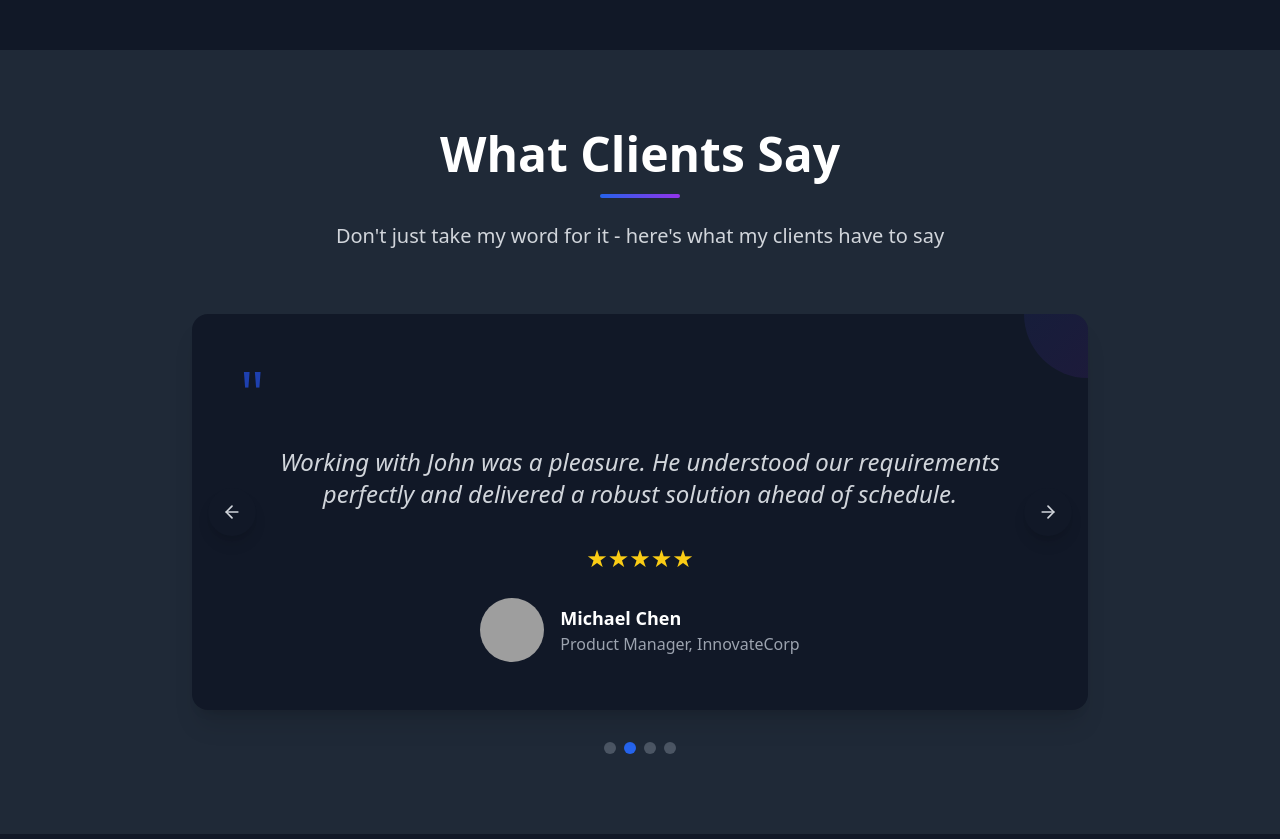
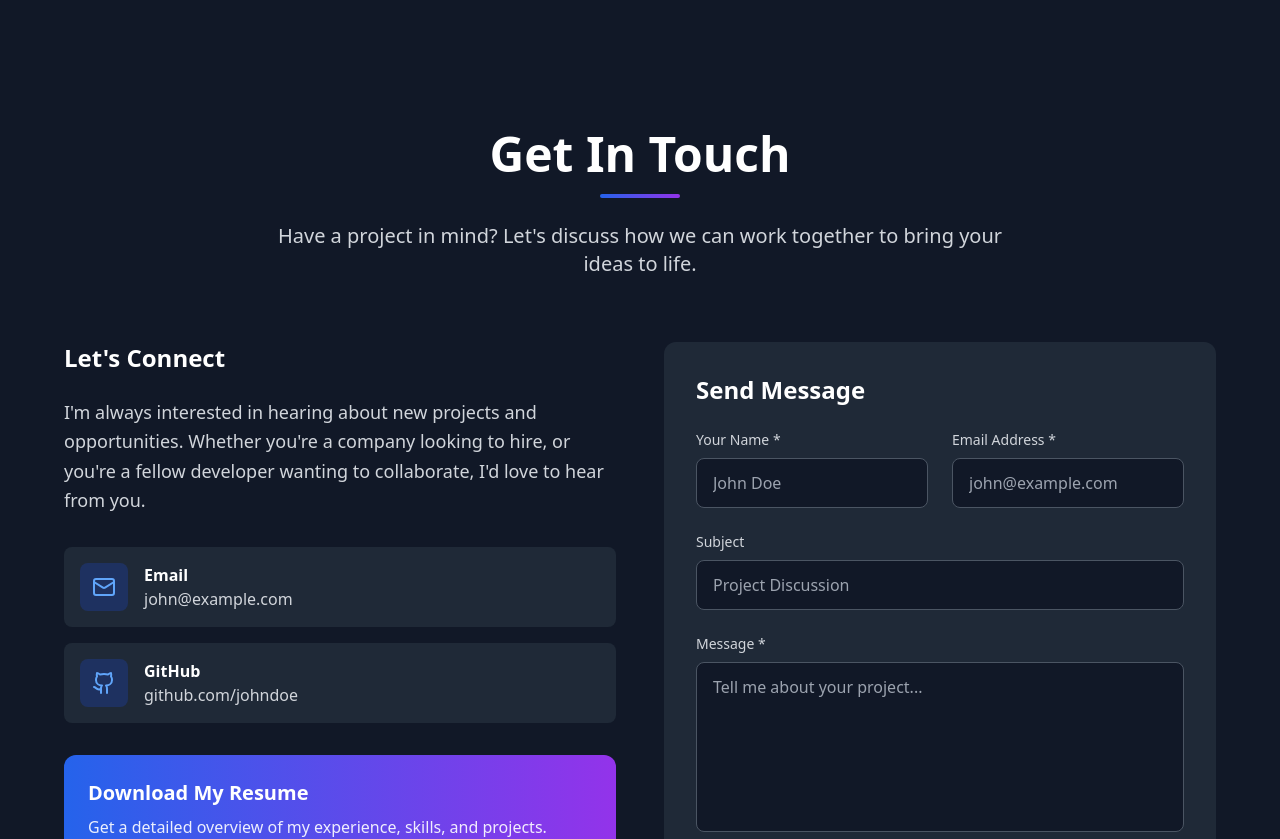
Before and after one commit to rahulkannan08/PORTFOLIO, a React (Vite) app: page / in a window 1280 px wide. Shown: the part 5240-6079 px from the top of the page. Built offline with nearby package versions, Linux system fonts and the light colour scheme; grey boxes are pictures that could not be loaded.

Commit message:
Remove testimonials section
Removed the testimonials section from the portfolio.

```diff
--- a/src/components/Testimonials.tsx
+++ /dev/null
@@ -1,164 +0,0 @@
-
-import React, { useState, useEffect } from 'react';
-import { ArrowUp, ArrowDown } from 'lucide-react';
-
-const Testimonials = () => {
-  const [currentIndex, setCurrentIndex] = useState(0);
-
-  const testimonials = [
-    {
-      name: 'Sarah Johnson',
-      role: 'CEO, TechStart Inc.',
-      image: 'https://images.unsplash.com/photo-1494790108755-2616b612b5c4?w=80&h=80&fit=crop&crop=face',
-      content: 'John delivered an exceptional e-commerce platform that exceeded our expectations. His attention to detail and technical expertise are outstanding.',
-      rating: 5,
-    },
-    {
-      name: 'Michael Chen',
-      role: 'Product Manager, InnovateCorp',
-      image: 'https://images.unsplash.com/photo-1472099645785-5658abf4ff4e?w=80&h=80&fit=crop&crop=face',
-      content: 'Working with John was a pleasure. He understood our requirements perfectly and delivered a robust solution ahead of schedule.',
-      rating: 5,
-    },
-    {
-      name: 'Emily Rodriguez',
-      role: 'CTO, DigitalSolutions',
-      image: 'https://images.unsplash.com/photo-1438761681033-6461ffad8d80?w=80&h=80&fit=crop&crop=face',
-      content: 'John\'s full-stack development skills are impressive. He built our entire platform from scratch and it performs flawlessly.',
-      rating: 5,
-    },
-    {
-      name: 'David Thompson',
-      role: 'Founder, StartupXYZ',
-      image: 'https://images.unsplash.com/photo-1500648767791-00dcc994a43e?w=80&h=80&fit=crop&crop=face',
-      content: 'Excellent communication, clean code, and timely delivery. John is the developer you want on your team.',
-      rating: 5,
-    },
-  ];
-
-  useEffect(() => {
-    const timer = setInterval(() => {
-      setCurrentIndex((prevIndex) => (prevIndex + 1) % testimonials.length);
-    }, 5000);
-
-    return () => clearInterval(timer);
-  }, [testimonials.length]);
-
-  const nextTestimonial = () => {
-    setCurrentIndex((prevIndex) => (prevIndex + 1) % testimonials.length);
-  };
-
-  const prevTestimonial = () => {
-    setCurrentIndex((prevIndex) =>
-      prevIndex === 0 ? testimonials.length - 1 : prevIndex - 1
-    );
-  };
-
-  const renderStars = (rating: number) => {
-    return Array.from({ length: 5 }, (_, i) => (
-      <span
-        key={i}
-        className={`text-2xl ${
-          i < rating ? 'text-yellow-400' : 'text-gray-300'
-        }`}
-      >
-        ★
-      </span>
-    ));
-  };
-
-  return (
-    <section id="testimonials" className="py-20 bg-gray-50 dark:bg-gray-800 transition-colors duration-300">
-      <div className="container mx-auto px-6">
-        <div className="max-w-4xl mx-auto">
-          <div className="text-center mb-16">
-            <h2 className="text-4xl md:text-5xl font-bold mb-4 text-gray-900 dark:text-white">
-              What Clients Say
-            </h2>
-            <div className="w-20 h-1 bg-gradient-to-r from-blue-600 to-purple-600 mx-auto rounded-full"></div>
-            <p className="text-xl text-gray-600 dark:text-gray-300 mt-6">
-              Don't just take my word for it - here's what my clients have to say
-            </p>
-          </div>
-
-          {/* Testimonial Slider */}
-          <div className="relative">
-            <div className="bg-white dark:bg-gray-900 rounded-2xl shadow-xl p-8 md:p-12 relative overflow-hidden">
-              {/* Background Pattern */}
-              <div className="absolute top-0 right-0 w-32 h-32 bg-gradient-to-br from-blue-100 to-purple-100 dark:from-blue-900/20 dark:to-purple-900/20 rounded-full -translate-y-16 translate-x-16"></div>
-
-              <div className="relative z-10">
-                {/* Quote Icon */}
-                <div className="text-6xl text-blue-200 dark:text-blue-800 mb-6">"</div>
-
-                {/* Testimonial Content */}
-                <div className="text-center">
-                  <p className="text-xl md:text-2xl text-gray-700 dark:text-gray-300 leading-relaxed mb-8 italic">
-                    {testimonials[currentIndex].content}
-                  </p>
-
-                  {/* Rating */}
-                  <div className="flex justify-center mb-6">
-                    {renderStars(testimonials[currentIndex].rating)}
-                  </div>
-
-                  {/* Client Info */}
-                  <div className="flex items-center justify-center space-x-4">
-                    <img
-                      src={testimonials[currentIndex].image}
-                      alt={testimonials[currentIndex].name}
-                      className="w-16 h-16 rounded-full object-cover"
-                    />
-                    <div className="text-left">
-                      <h4 className="text-lg font-bold text-gray-900 dark:text-white">
-                        {testimonials[currentIndex].name}
-                      </h4>
-                      <p className="text-gray-600 dark:text-gray-400">
-                        {testimonials[currentIndex].role}
-                      </p>
-                    </div>
-                  </div>
-                </div>
-              </div>
-            </div>
-
-            {/* Navigation Buttons */}
-            <button
-              onClick={prevTestimonial}
-              className="absolute left-4 top-1/2 transform -translate-y-1/2 w-12 h-12 bg-white dark:bg-gray-900 rounded-full shadow-lg flex items-center justify-center hover:bg-blue-50 dark:hover:bg-blue-900/30 transition-colors duration-300"
-              aria-label="Previous testimonial"
-            >
-              <ArrowDown className="h-5 w-5 text-gray-700 dark:text-gray-300 transform rotate-90" />
-            </button>
-
-            <button
-              onClick={nextTestimonial}
-              className="absolute right-4 top-1/2 transform -translate-y-1/2 w-12 h-12 bg-white dark:bg-gray-900 rounded-full shadow-lg flex items-center justify-center hover:bg-blue-50 dark:hover:bg-blue-900/30 transition-colors duration-300"
-              aria-label="Next testimonial"
-            >
-              <ArrowUp className="h-5 w-5 text-gray-700 dark:text-gray-300 transform rotate-90" />
-            </button>
-          </div>
-
-          {/* Indicators */}
-          <div className="flex justify-center space-x-2 mt-8">
-            {testimonials.map((_, index) => (
-              <button
-                key={index}
-                onClick={() => setCurrentIndex(index)}
-                className={`w-3 h-3 rounded-full transition-colors duration-300 ${
-                  index === currentIndex
-                    ? 'bg-blue-600'
-                    : 'bg-gray-300 dark:bg-gray-600 hover:bg-gray-400 dark:hover:bg-gray-500'
-                }`}
-                aria-label={`Go to testimonial ${index + 1}`}
-              />
-            ))}
-          </div>
-        </div>
-      </div>
-    </section>
-  );
-};
-
-export default Testimonials;
--- a/src/pages/Index.tsx
+++ b/src/pages/Index.tsx
@@ -6,7 +6,6 @@ import Hero from '../components/Hero';
 import About from '../components/About';
 import Skills from '../components/Skills';
 import Projects from '../components/Projects';
-import Testimonials from '../components/Testimonials';
 import Contact from '../components/Contact';
 import Footer from '../components/Footer';
 
@@ -19,7 +18,6 @@ const Index = () => {
         <About />
         <Skills />
         <Projects />
-        <Testimonials />
         <Contact />
         <Footer />
       </div>
```
